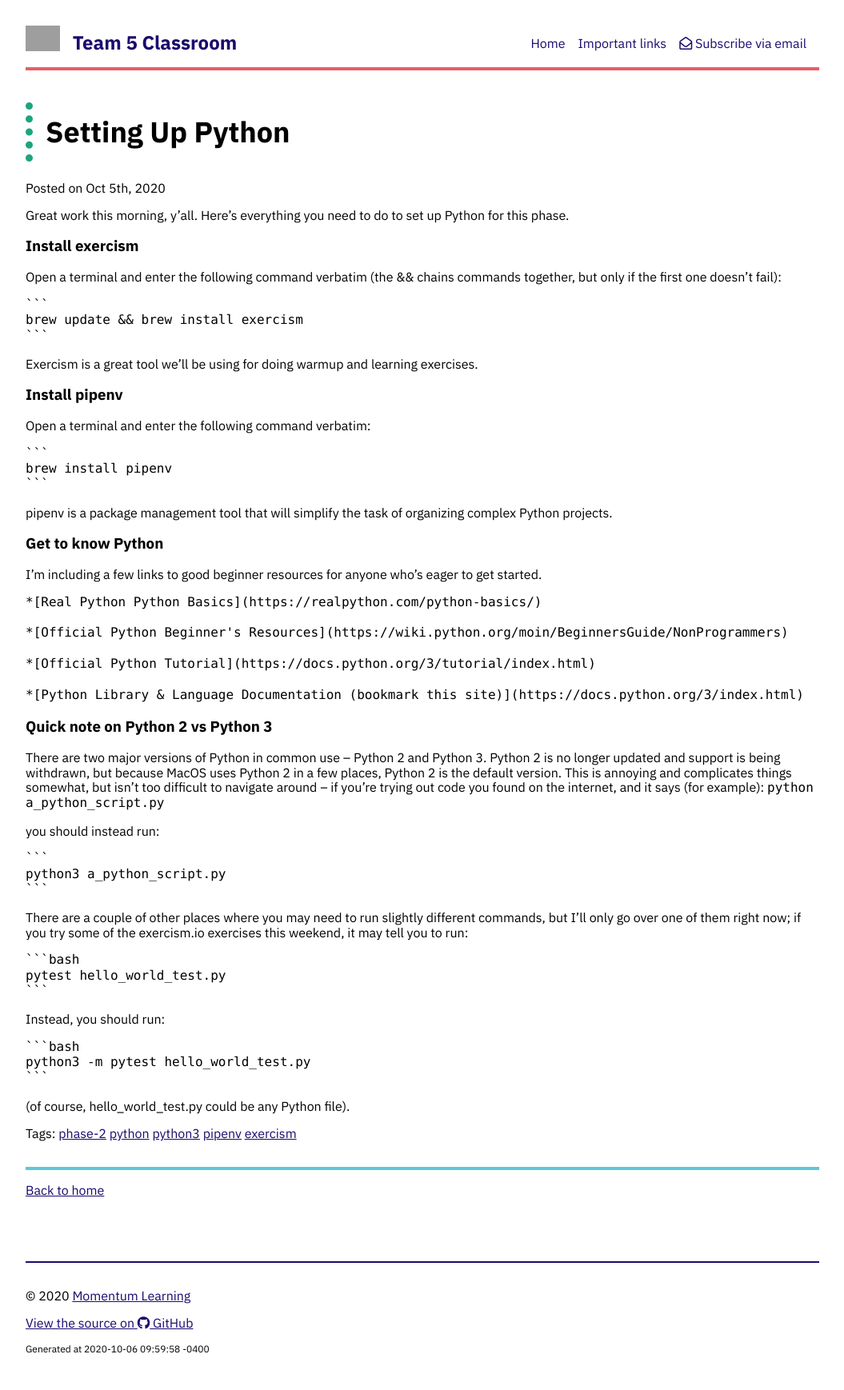
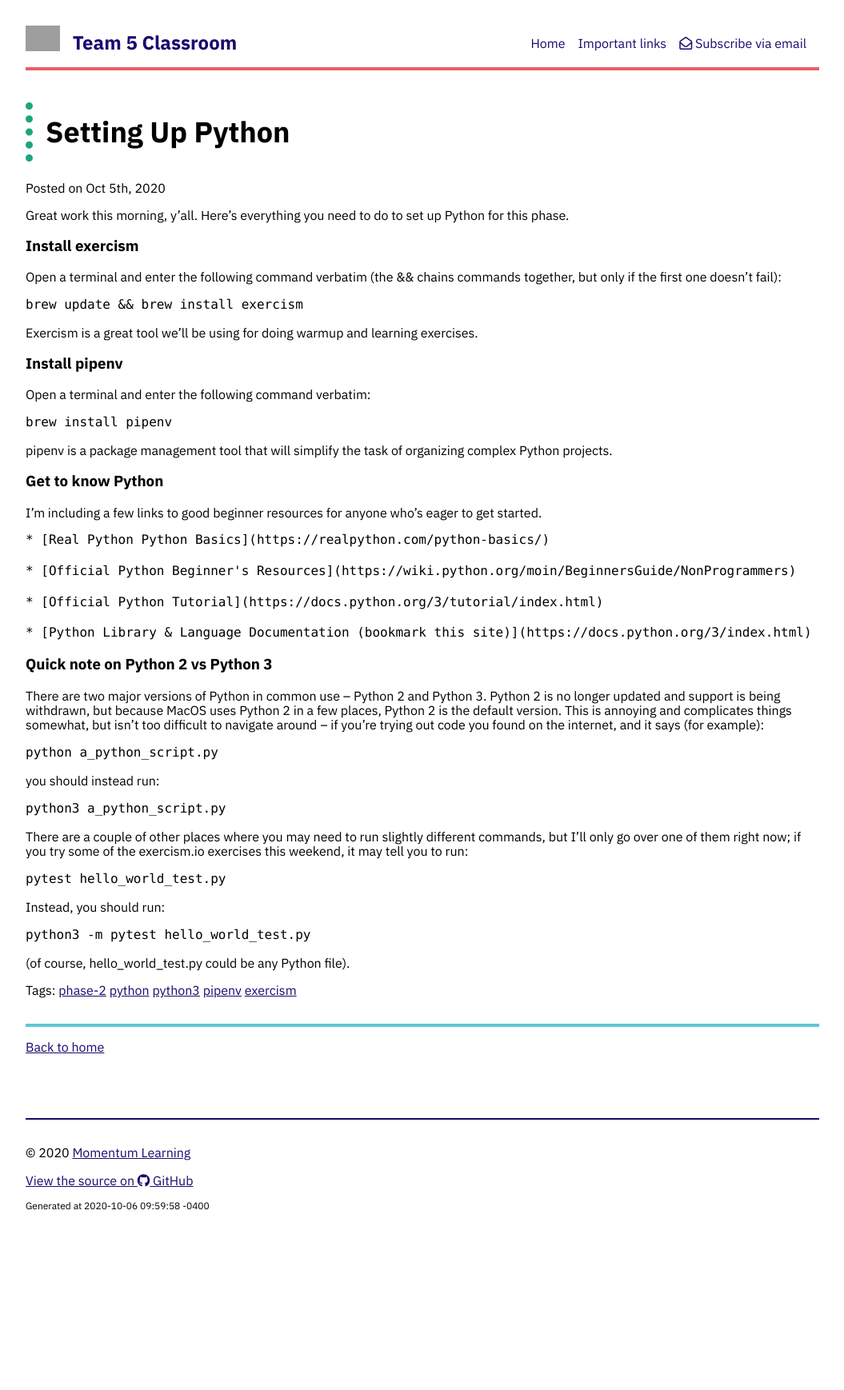
Before and after one commit to momentum-team-5/momentum-team-5.github.io, a Jekyll site: the page built from _posts/2020-10-05-python-setup.md, in a window 1280 px wide. Shown: the whole page at 80% size, without its empty margins (112-1167 px from the left). Built offline with Jekyll 4.4.1, drawn with Linux system fonts in a browser that asks for light colours; nearby versions of some CDN libraries; after the commit the page ends 1559 px from its top, so only the background shows below that; grey boxes are pictures that could not be loaded.

Commit message:
Update 2020-10-05-python-setup.md

````diff
--- a/_posts/2020-10-05-python-setup.md
+++ b/_posts/2020-10-05-python-setup.md
@@ -9,56 +9,56 @@
 ### Install exercism
 Open a terminal and enter the following command verbatim (the && chains commands together, but only if the first one doesn't fail):
 
-	```
+
 	brew update && brew install exercism
-	```
+
 
 Exercism is a great tool we'll be using for doing warmup and learning exercises.
 
 ### Install pipenv
 Open a terminal and enter the following command verbatim:
 
-	```
+
 	brew install pipenv
-	```
+
 
 pipenv is a package management tool that will simplify the task of organizing complex Python projects.
 
 ### Get to know Python
 I'm including a few links to good beginner resources for anyone who's eager to get started.
 
-	*[Real Python Python Basics](https://realpython.com/python-basics/)
+	* [Real Python Python Basics](https://realpython.com/python-basics/)
 
-	*[Official Python Beginner's Resources](https://wiki.python.org/moin/BeginnersGuide/NonProgrammers)
+	* [Official Python Beginner's Resources](https://wiki.python.org/moin/BeginnersGuide/NonProgrammers)
 
-	*[Official Python Tutorial](https://docs.python.org/3/tutorial/index.html)
+	* [Official Python Tutorial](https://docs.python.org/3/tutorial/index.html)
 
-	*[Python Library & Language Documentation (bookmark this site)](https://docs.python.org/3/index.html)
+	* [Python Library & Language Documentation (bookmark this site)](https://docs.python.org/3/index.html)
 
 
 ### Quick note on Python 2 vs Python 3
 There are two major versions of Python in common use -- Python 2 and Python 3. Python 2 is no longer updated and support is being withdrawn, but because MacOS uses Python 2 in a few places, Python 2 is the default version. This is annoying and complicates things somewhat, but isn't too difficult to navigate around -- if you're trying out code you found on the internet, and it says (for example):
-	```
+
 	python a_python_script.py
-	```
+
 
 you should instead run:
 
-	```
+
 	python3 a_python_script.py
-	```
+
 
 There are a couple of other places where you may need to run slightly different commands, but I'll only go over one of them right now; if you try some of the exercism.io exercises this weekend,
 it may tell you to run:
 
-	```bash
+
 	pytest hello_world_test.py
-	```
+
 
 Instead, you should run:
 
-	```bash
+
 	python3 -m pytest hello_world_test.py
-	```
+
 
 (of course, hello_world_test.py could be any Python file).
````
